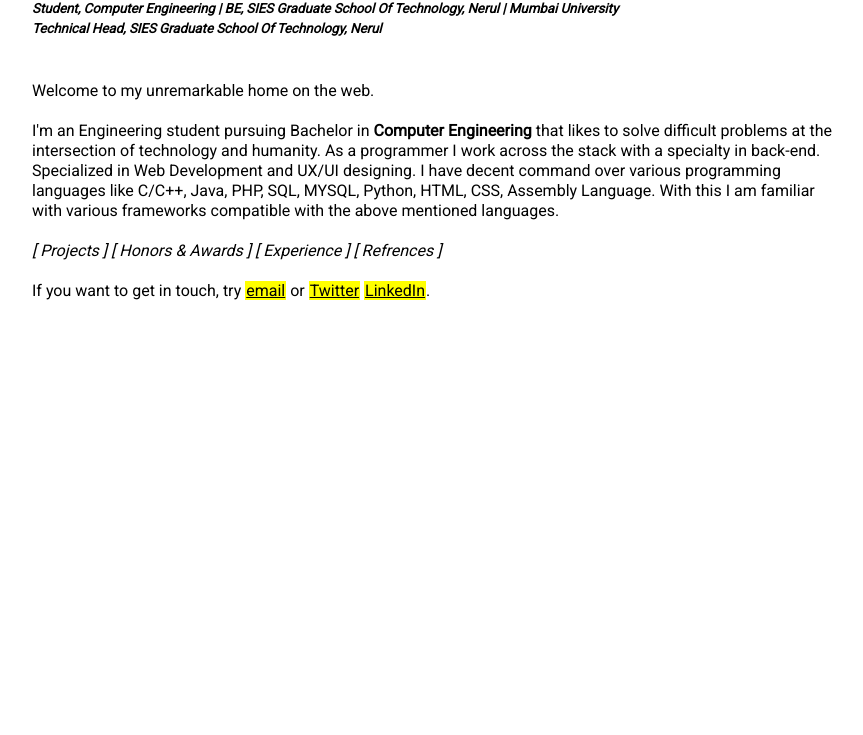
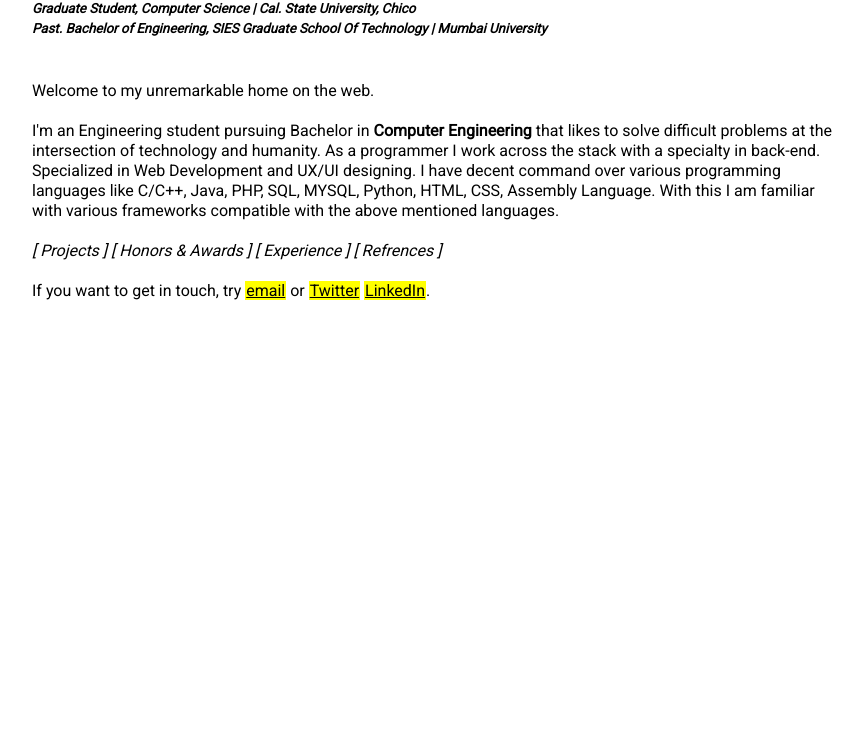
Before and after one commit to subhed/subhed.github.io, a plain HTML site: page index.html in a window 1280 px wide. Shown: the part 165-900 px from the top of the page, without its empty margins (68-931 px from the left). Drawn offline with nearby package versions, Linux system fonts and the light colour scheme.

Commit message:
Update index.html
CSU Chico Edu Update

```diff
--- a/index.html
+++ b/index.html
@@ -18,8 +18,8 @@
 <div id="main">
 
 <h1>Subhed Chavan</h1>
-<h5><i>Student, Computer Engineering | BE, SIES Graduate School Of Technology, Nerul | Mumbai University</i>
-<br><i>Technical Head, SIES Graduate School Of Technology, Nerul</i></h5>
+<h5><i>Graduate Student, Computer Science | Cal. State University, Chico <br>
+Past. Bachelor of Engineering, SIES Graduate School Of Technology | Mumbai University</i></h5>
 
 <br>
 Welcome to my unremarkable home on the web.
```
